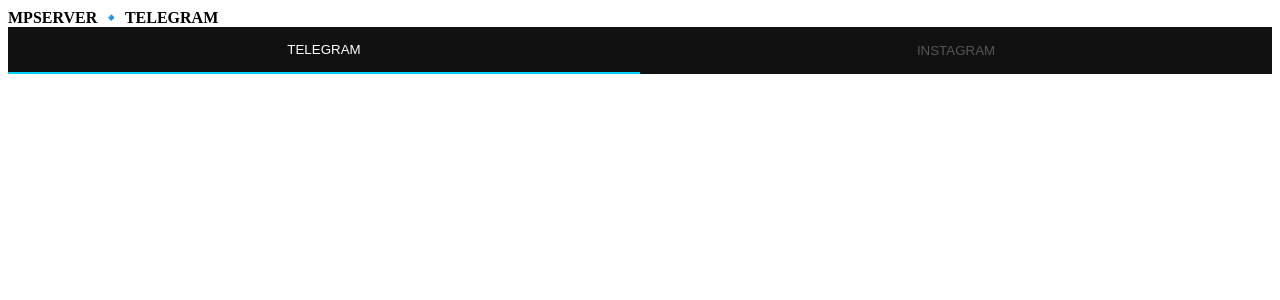
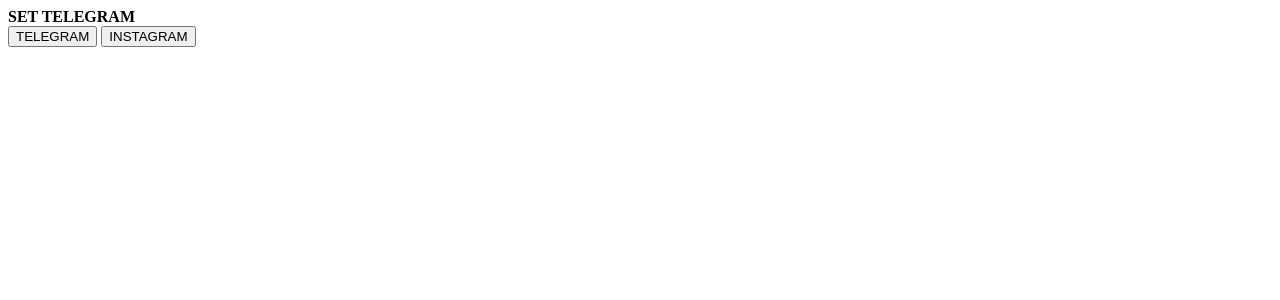
Before and after one commit to KekoOfficial/mp, a Flask app: template templates/set.html in a window 1280 px wide. Shown: the top 300 px of the page. Run offline with Flask 3, Linux system fonts and the light colour scheme; the template is opened without the code that fills it, so the values that code supplies are empty.

Commit message:
Actualizar set.html

```diff
--- a/templates/set.html
+++ b/templates/set.html
@@ -1,18 +1,16 @@
 <link rel="stylesheet" href="/static/style.css">
-<div class="header"><b>MPSERVER 🔹 TELEGRAM</b></div>
-
-<div class="menu-tabs">
+<div class="header"><b>SET TELEGRAM</b></div>
+<div class="tabs">
     <button class="active" onclick="location.href='/settings'">TELEGRAM</button>
     <button onclick="location.href='/setig'">INSTAGRAM</button>
 </div>
-
-<div id="list-tg" class="chat-list"></div>
+<div id="lista" class="list-container"></div>
 
 <script>
-    async function loadTG() {
+    async function cargar() {
         const res = await fetch("/logs");
         const data = await res.json();
-        const list = document.getElementById("list-tg");
+        const box = document.getElementById("lista");
         let users = {};
 
         data.logs.forEach(line => {
@@ -23,15 +21,15 @@
             }
         });
 
-        list.innerHTML = Object.entries(users).map(([id, u]) => `
-            <div class="chat-item" onclick="openTG('${id}','${u.name}')">
+        box.innerHTML = Object.entries(users).map(([id, u]) => `
+            <div class="card" onclick="openChat('${id}','${u.name}')">
                 <b>${u.name}</b><br><small>${u.msg}</small>
             </div>
         `).join('');
     }
-    function openTG(id, name) {
+    function openChat(id, name) {
         localStorage.setItem("cid", id); localStorage.setItem("cname", name);
         window.location.href="/chatelegram";
     }
-    loadTG(); setInterval(loadTG, 5000);
+    cargar(); setInterval(cargar, 5000);
 </script>
```
